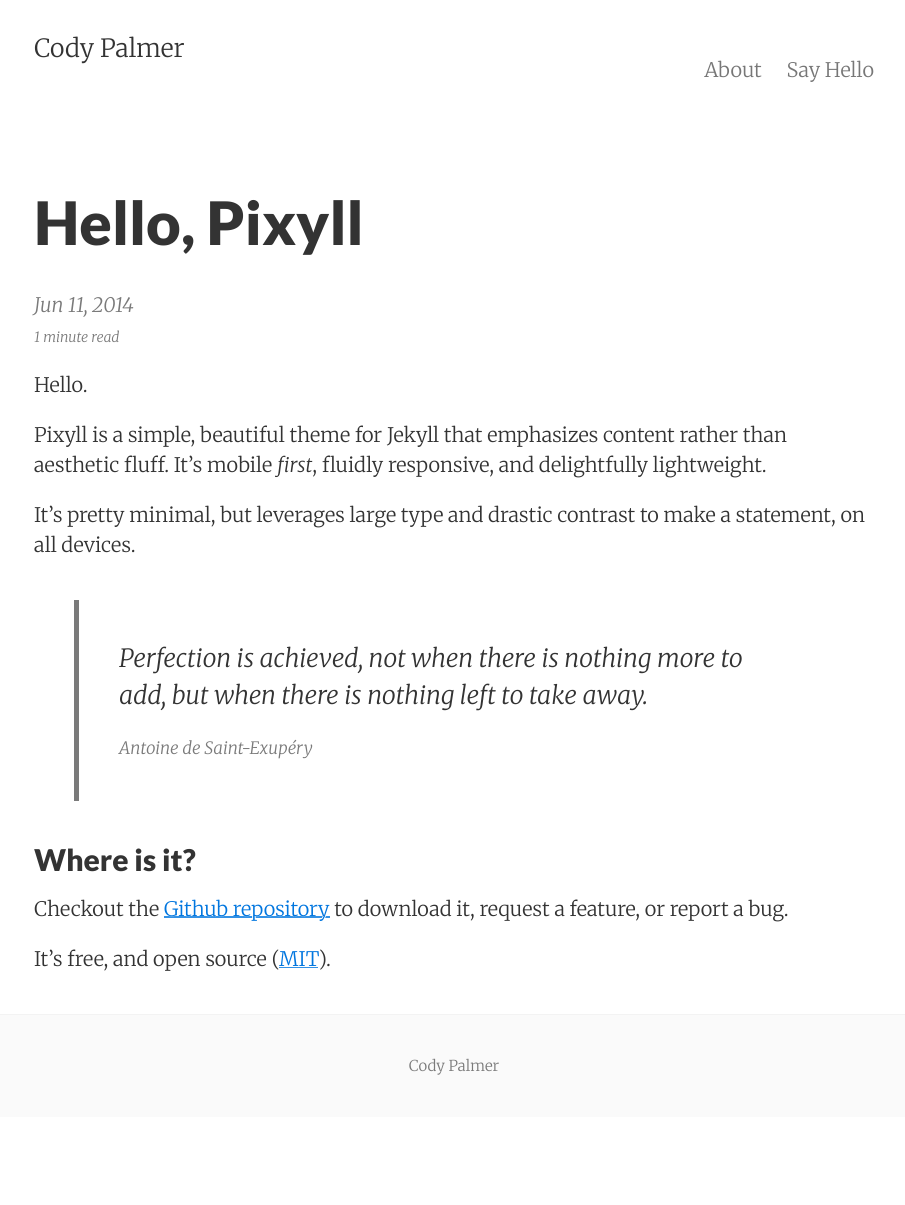
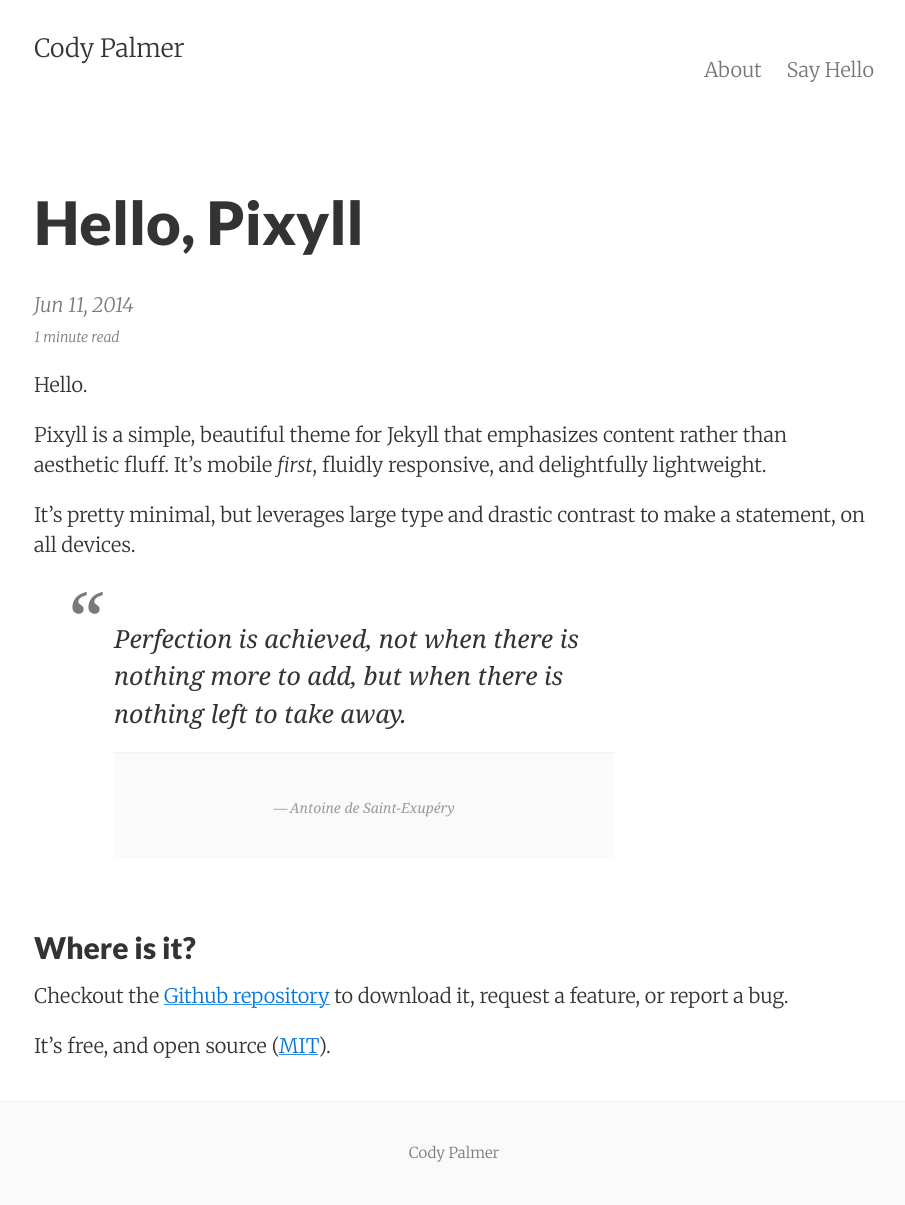
Before and after one commit to palmerco/web_server, a Jekyll site: the page built from scratch/default posts/2014-06-11-welcome-to-pixyll.markdown, in a window 1280 px wide. Shown: the whole page, without its empty margins (186-1091 px from the left). Built offline with Jekyll 4.4.1, drawn with Linux system fonts in a browser that asks for light colours; before the commit the page ends 1117 px from its top, so only the background shows below that.

Commit message:
Update _blockquotes.scss

```diff
--- a/_sass/_blockquotes.scss
+++ b/_sass/_blockquotes.scss
@@ -1,16 +1,33 @@
 blockquote {
-  border-left: 5px solid #7a7a7a;
-  font-style: italic;
-  margin-left: $space-1;
-  padding: $space-1;
+    font-family: Georgia, serif;
+    font-size: 18px;
+    font-style: italic;
+    width: 500px;
+    margin: 0.25em 0;
+    padding: 0.35em 40px;
+    line-height: 1.45;
+    position: relative;
+    color: #383838;
 }
 
-blockquote footer {
-  background-color: #fff;
-  border-color: transparent;
-  color: #7a7a7a;
-  font-size: .85rem;
-  font-style: normal;
-  text-align: left;
-  padding: 0;
+blockquote:before {
+    display: block;
+    padding-left: 10px;
+    content: "\201C";
+    font-size: 80px;
+    position: absolute;
+    left: -20px;
+    top: -20px;
+    color: #7a7a7a;
 }
+
+blockquote cite {
+    color: #999999;
+    font-size: 14px;
+    display: block;
+    margin-top: 5px;
+}
+
+blockquote cite:before {
+    content: "\2014 \2009";
+}
```
